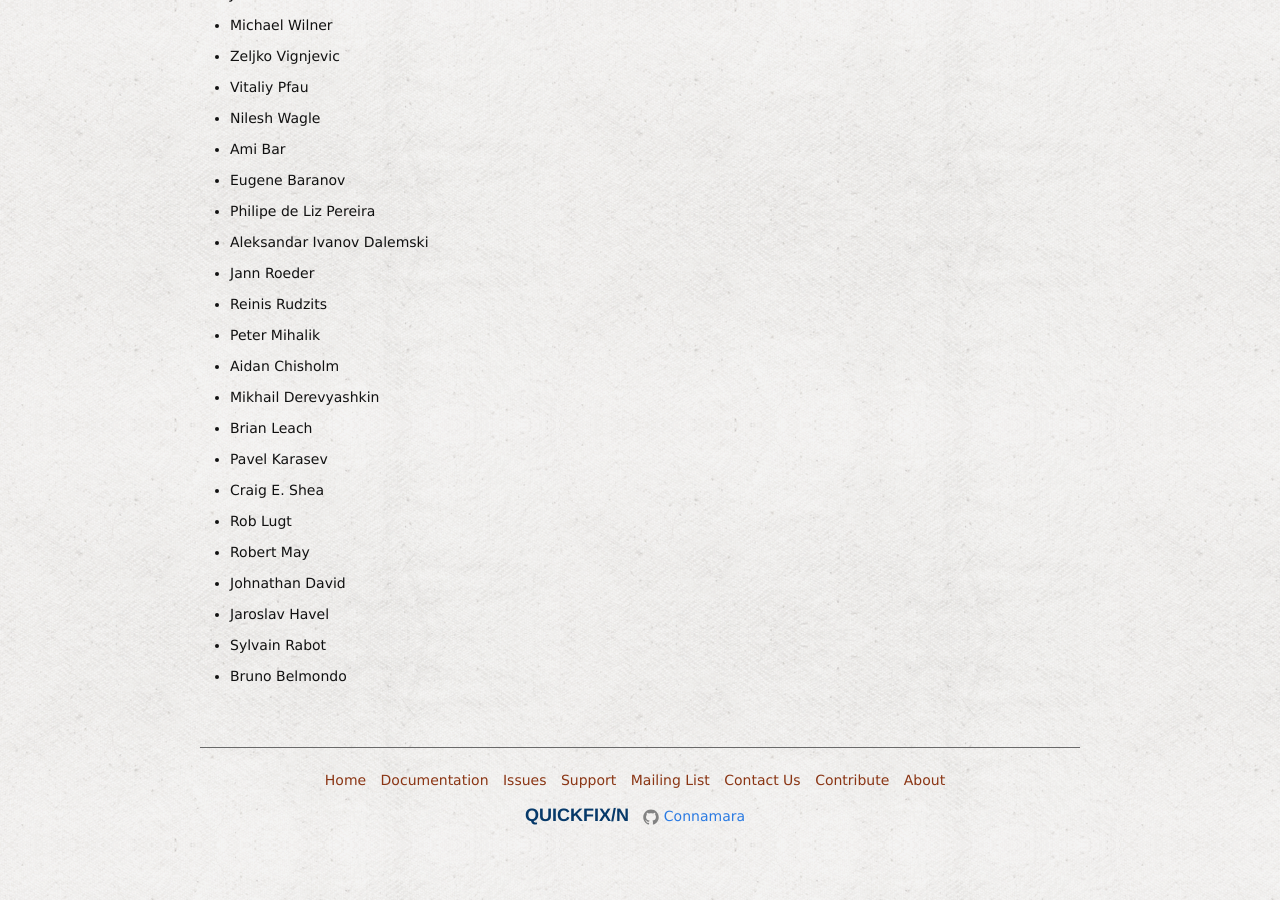
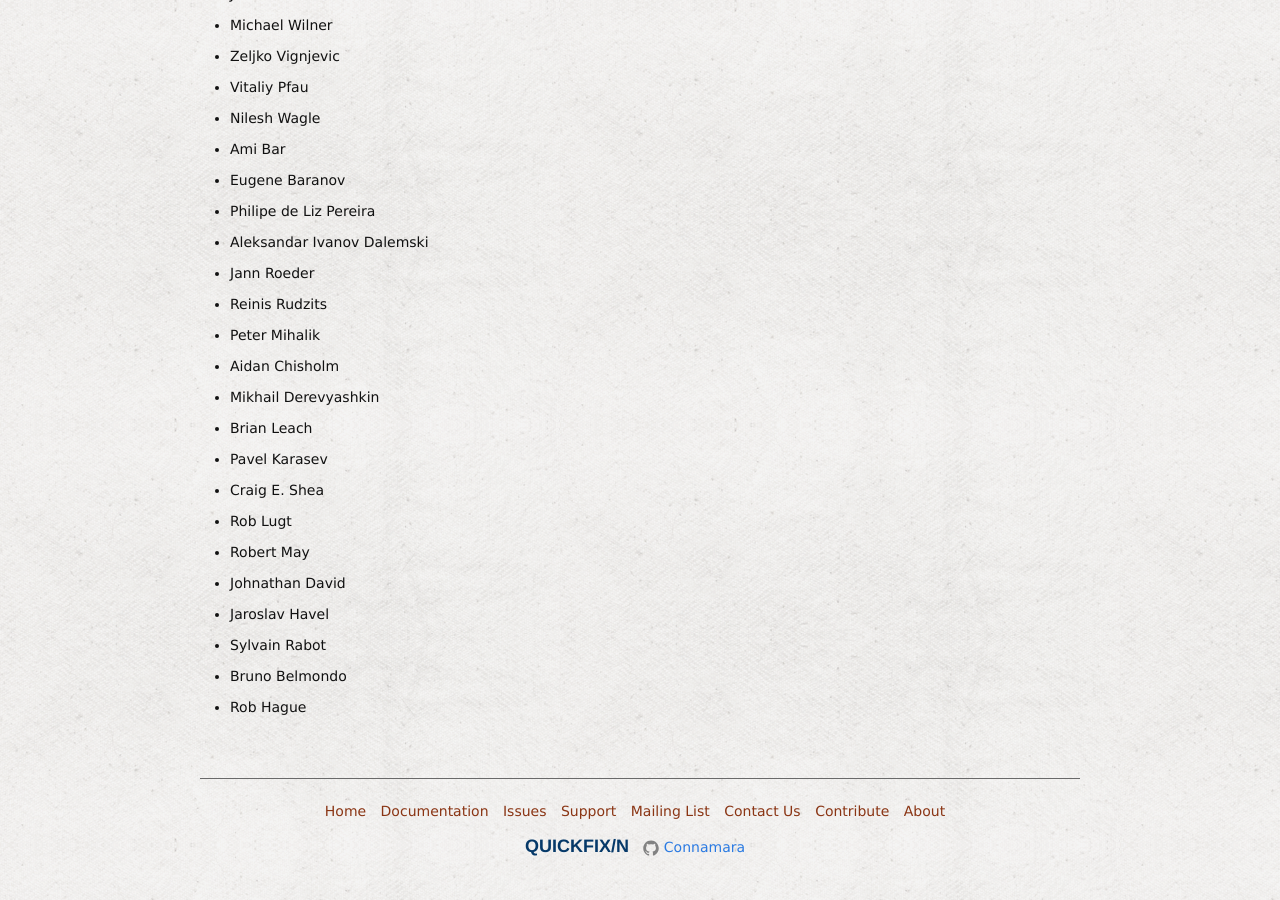
Before and after one commit to connamara/quickfixn, a Jekyll site: the page built from web/views/about/credits.md, in a window 1280 px wide and 900 px high, scrolled down 2095 px. Built offline with Jekyll 4.4.1, drawn with Linux system fonts in a browser that asks for light colours; before the commit the page ends 2964 px from its top, so only the background shows below that.

Commit message:
Rob Hague

```diff
--- a/web/views/about/credits.md
+++ b/web/views/about/credits.md
@@ -85,3 +85,4 @@ Contributors
 - Jaroslav Havel
 - Sylvain Rabot
 - Bruno Belmondo
+- Rob Hague
```
